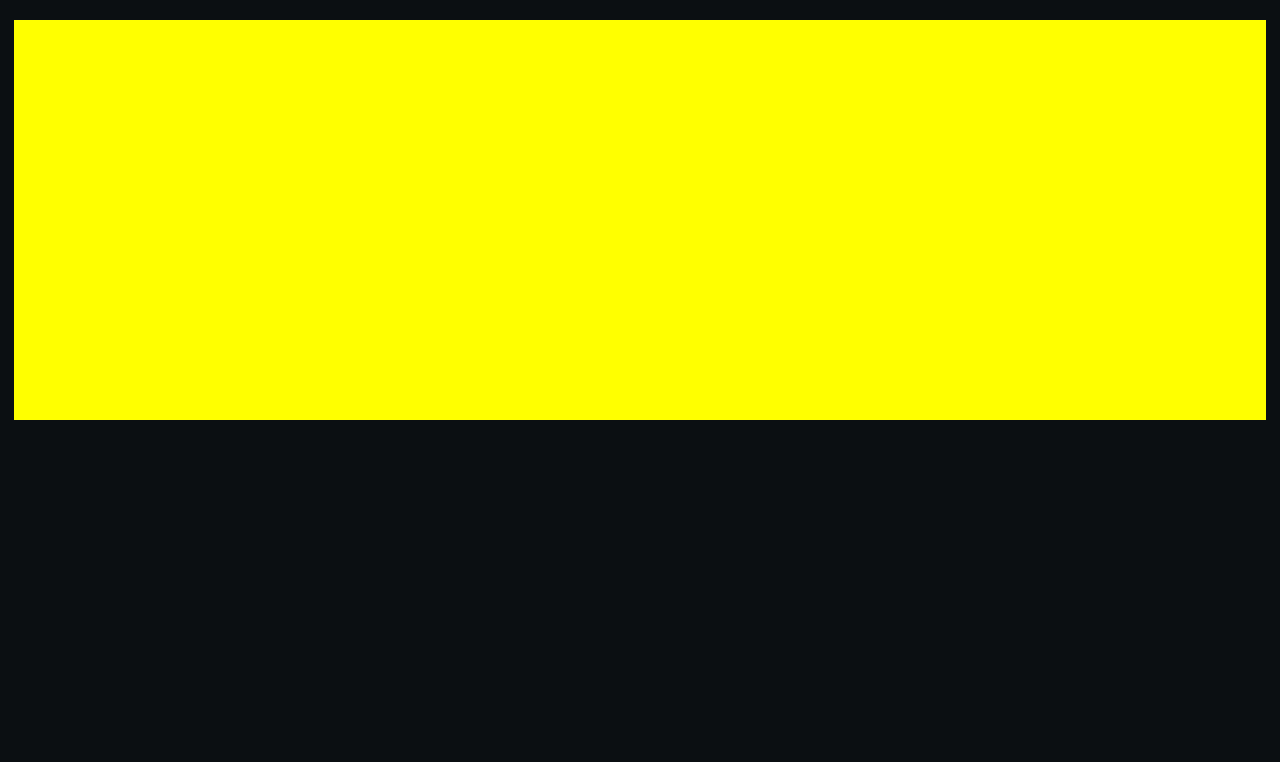
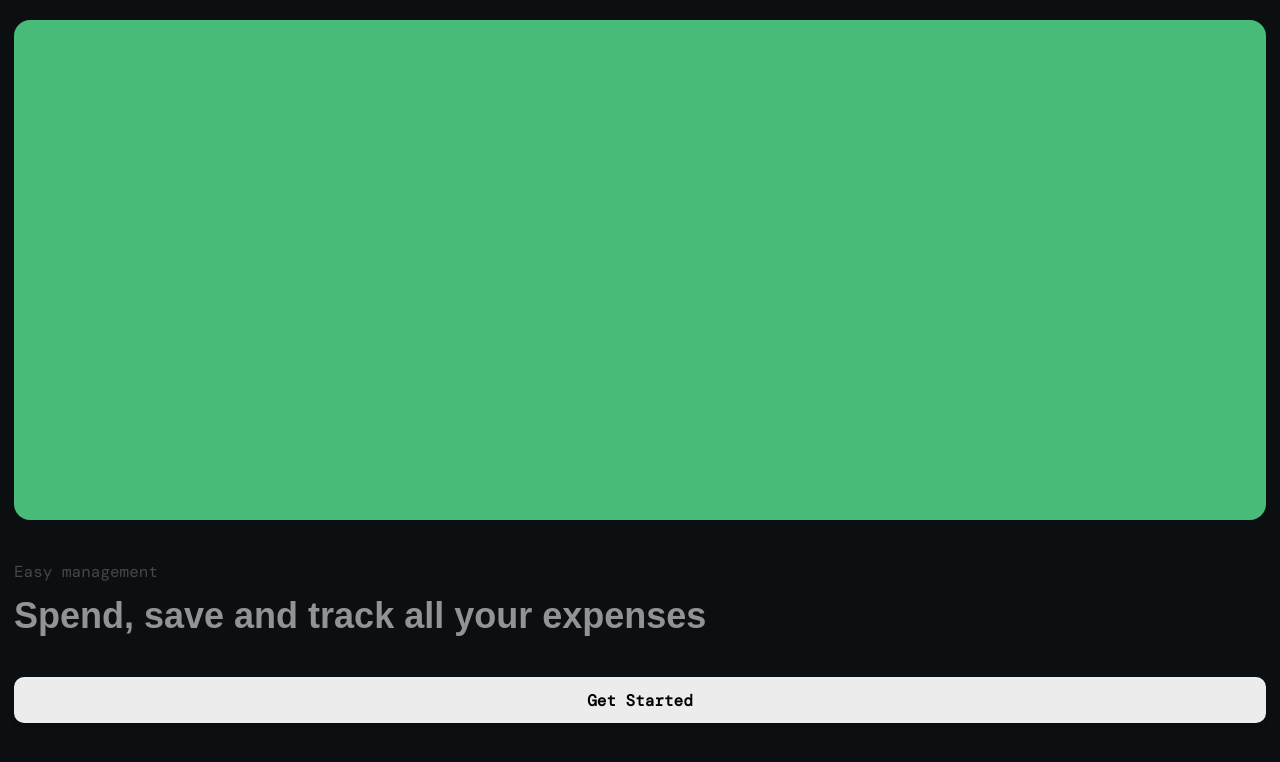
Before and after one commit to draqist/bojetin, a Next.js app: page /auth in a window 1280 px wide. Shown: the top 762 px of the page. Built offline with nearby package versions, Linux system fonts and the light colour scheme; a web font is replaced by a local one.

Commit message:
finished the onboarding page

```diff
--- a/pages/_app.tsx
+++ b/pages/_app.tsx
@@ -2,6 +2,7 @@ import { ChakraProvider } from "@chakra-ui/react";
 import type { AppProps } from "next/app";
 import "../styles/global.css";
 import { theme } from "../theme";
+import "@fontsource/dm-mono";
 
 function MyApp({ Component, pageProps }: AppProps) {
   return (
--- a/pages/auth/index.tsx
+++ b/pages/auth/index.tsx
@@ -1,9 +1,35 @@
-import { Box, Center } from "@chakra-ui/react";
+import { Box, Button, Center, Heading, Text } from "@chakra-ui/react";
+import { useRouter } from "next/router";
 
 export default function Splash() {
+  const router = useRouter();
   return (
     <Box w="100%" minH="100vh" bgColor="#0B0F12" pt="20px" px="14px">
-      <Center w="full" h="400px" mt="0px" bgColor="yellow"></Center>
+      <Center w="full" minH="390px" h="500px" borderRadius="16px" mt="0px" bgColor="green.400"></Center>
+
+      <Box my="40px" fontFamily={"DM Mono"}>
+        <Text color="whiteAlpha.400"> Easy management </Text>
+        <Heading color="#939394" mt="10px">
+          {" "}
+          Spend, save and track all your expenses{" "}
+        </Heading>
+      </Box>
+      <Box mt="30px">
+        <Button
+          w="full"
+          boxShadow={"md"}
+          color="black"
+          bgColor="whiteAlpha.900"
+          borderRadius="10px"
+          h="46px"
+          onClick={() => {
+            router.push("/auth/register");
+          }}
+        >
+          {" "}
+          Get Started{" "}
+        </Button>
+      </Box>
     </Box>
   );
 }
--- a/pages/auth/register.tsx
+++ b/pages/auth/register.tsx
@@ -24,7 +24,6 @@ import { useTheme } from "../../data";
 import { useWindow } from "../../utils/hooks/widthHook";
 import { initialValues, registerValidation } from "../../utils/UI-LOGIC/auth/auth";
 import { registerUser } from "../../utils/UI-LOGIC/auth/authBE";
-import { timeChecker } from "../../utils/UI-LOGIC/helpers.mini";
 
 export default function Register() {
   const { bgcolor, text } = useTheme();
@@ -191,7 +190,8 @@ export default function Register() {
                       bgColor: "#686868",
                     }}
                     color="whiteAlpha.900"
-                    disabled={errors && isSubmitting ? true : false}
+                    // disabled={errors && isSubmitting ? true : false}
+                    isLoading={isSubmitting ? true : false}
                   >
                     Create account
                   </Button>
--- a/theme.js
+++ b/theme.js
@@ -6,5 +6,6 @@ export const theme = extendTheme({
   fonts: {
     heading: `"Monument Extended", sans-serif`,
     body: `"DM Mono","TT Hoves", sans-serif`,
+    p: `"DM Mono","TT Hoves", sans-serif`,
   },
 });
```
Also changed, not shown: data.ts (+0 -78 lines).
